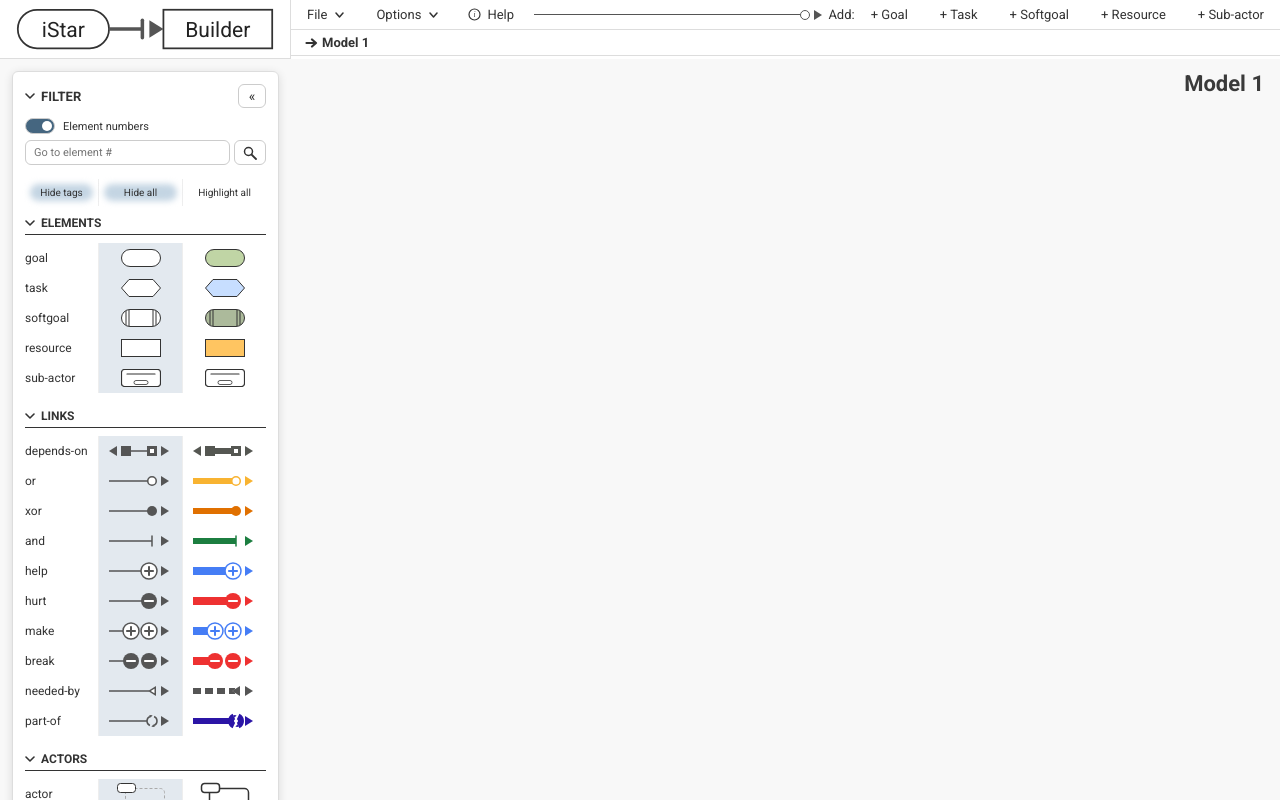
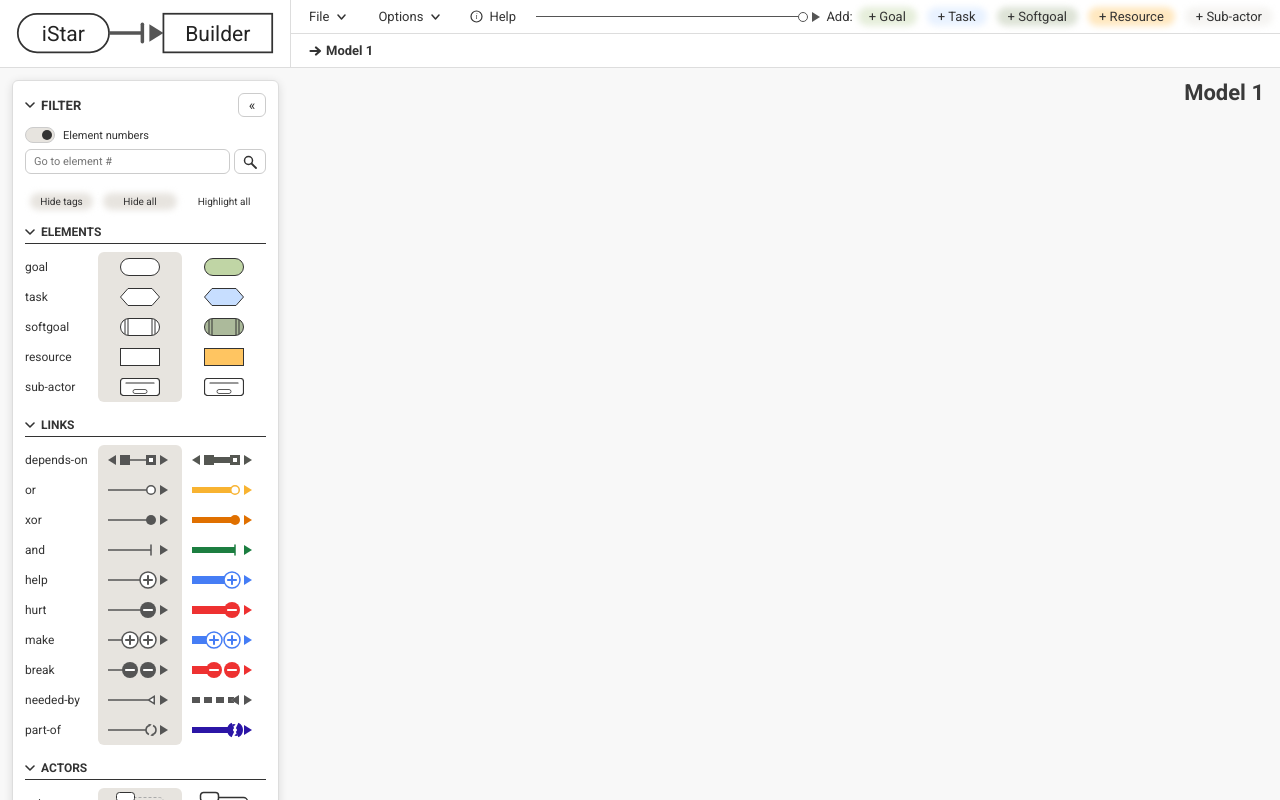
Before and after one commit to HansCastorpus/iStar-Prototype, a React (Vite) app in the folder iStar Prototype/: page / in a window 1280 px wide. Built offline with nearby package versions, Linux system fonts and the light colour scheme.

Commit message:
Ui update

```diff
--- a/iStar Prototype/src/components/FilterPanel.jsx
+++ b/iStar Prototype/src/components/FilterPanel.jsx
@@ -43,8 +43,8 @@ function useColumns() {
     const hW = (legend) => legend ? Math.max(h, LEGEND_W + 2 * CELL_PAD) : h
     return {
       panelWidth: (legend) => PANEL_CHROME + label + iW(legend) + hW(legend),
-      colI: (legend) => ({ width: iW(legend), flexShrink: 0, borderLeft: '1px solid var(--border-lt)', padding: `0 4px 0 ${COL_I_PAD_L}px` }),
-      colH: (legend) => ({ width: hW(legend), flexShrink: 0, borderLeft: '1px solid var(--border-lt)', padding: '0 4px' }),
+      colI: (legend) => ({ width: iW(legend), flexShrink: 0, padding: `0 4px 0 ${COL_I_PAD_L}px` }),
+      colH: (legend) => ({ width: hW(legend), flexShrink: 0, padding: '0 4px' }),
     }
   }, [t])
 }
@@ -301,7 +301,7 @@ function NumberTools() {
           border: '1px solid var(--border-md)', background: showNumbers ? 'var(--bg-selected)' : 'var(--node-fill)',
         }}>
           <span style={{ position: 'absolute', top: 2, left: showNumbers ? 16 : 2, width: 10, height: 10, borderRadius: 5,
-            background: showNumbers ? 'var(--bg-popup)' : 'var(--text-1)', transition: 'left 0.12s' }} />
+            background: 'var(--text-1)', transition: 'left 0.12s' }} />
         </button>
         {t('filter.numbers')}
       </label>
@@ -399,13 +399,15 @@ function Section({ label, first, legend, types, highlightTypes, isolateTypes, on
       <SectionLabel first={first} open={open} onToggle={onToggle}>{label}</SectionLabel>
       {/* Rows touch each other (the card's 4px gap would leave white strips between the cells) */}
       {open && <div style={{ display: 'flex', flexDirection: 'column' }}>
-      {types.map(type => (
+      {types.map((type, i) => (
         <TypeRow
           key={type} label={t(`type.${type}`)} legendType={type} legend={legend} cells
           inHighlight={highlightTypes.includes(type)}
           inIsolate={isolateTypes.includes(type)}
           onToggleH={() => onToggleH(type)}
           onToggleI={() => onToggleI(type)}
+          runI={{ prev: i > 0 && isolateTypes.includes(types[i - 1]), next: i < types.length - 1 && isolateTypes.includes(types[i + 1]) }}
+          runH={{ prev: i > 0 && highlightTypes.includes(types[i - 1]), next: i < types.length - 1 && highlightTypes.includes(types[i + 1]) }}
         />
       ))}
       </div>}
@@ -417,11 +419,21 @@ function Section({ label, first, legend, types, highlightTypes, isolateTypes, on
 // With cells, the column spans the row's full height and has no padding, so the toggle fills it
 const cellColumn = { alignSelf: 'stretch', padding: 0 }
 
-// A column cell used as a toggle: darker background while on, tinted on hover (the global button hover)
-function Cell({ active, onClick, children }) {
+// A column cell used as a toggle: flat darker background while on, the soft blurred patch of the header buttons on hover.
+// Selected cells join into one shape (above / below in the column, and across the two columns of a row),
+// and only the outer corners of that shape are rounded.
+// run: whether the cell above / below (same section) is on too. side: which of the two columns this is;
+// partner: whether the other column's cell in the same row is on.
+function Cell({ active, onClick, run, side, partner, children }) {
+  const R = 'var(--radius)'
+  const joinLeft = side === 'right' && partner, joinRight = side === 'left' && partner
+  const corner = (vertical, horizontal) => (vertical || horizontal ? 0 : R)
+  const radius = [corner(run?.prev, joinLeft), corner(run?.prev, joinRight), corner(run?.next, joinRight), corner(run?.next, joinLeft)].join(' ')
   return (
-    <button type="button" aria-pressed={active} onClick={onClick} style={{
-      flex: 1, alignSelf: 'stretch', padding: 0, border: 'none', borderRadius: 0, cursor: 'pointer',
+    <button type="button" aria-pressed={active} onClick={onClick} className="tbtn" style={{
+      // .tbtn gives the soft blurred patch on hover (no data-on: the selected look is the flat joined shape)
+      flex: 1, alignSelf: 'stretch', padding: 0, margin: 0, border: 'none', cursor: 'pointer',
+      borderRadius: active ? radius : 0,
       display: 'flex', alignItems: 'center', justifyContent: 'center', gap: LEGEND_GAP,
       background: active ? 'var(--cell-on)' : 'transparent', color: 'var(--text-1)',
     }}>{children}</button>
@@ -432,7 +444,7 @@ function Cell({ active, onClick, children }) {
 // cells: no checkbox; the whole column cell is the toggle, with a darker background while on
 // wrap: let long labels run onto several lines instead of being cut off with "…"
 // cols: { i, h } styles to use instead of the filter panel's columns (the actor panel's are narrower)
-function TypeRow({ label, tint, indent = 0, legendType = label, wrap = false, cells = false, cols, legend, inHighlight, inIsolate, onToggleH, onToggleI, onZoom, logo }) {
+function TypeRow({ label, tint, indent = 0, legendType = label, wrap = false, cells = false, runI, runH, cols, legend, inHighlight, inIsolate, onToggleH, onToggleI, onZoom, logo }) {
   const t = useT()
   const panelCols = useColumns()
   const iStyle = cols?.i ?? panelCols.colI(legend)
@@ -452,13 +464,13 @@ function TypeRow({ label, tint, indent = 0, legendType = label, wrap = false, ce
       </span>
       {logo && <img src={logo} alt="" style={{ width: 20, height: 20, objectFit: 'contain', flexShrink: 0, marginRight: 8 }} />}
       <div style={{ ...iStyle, ...(cells && cellColumn), display: 'flex', justifyContent: 'center', alignItems: 'center', gap: LEGEND_GAP }}>
-        {cells ? <Cell active={inIsolate} onClick={onToggleI}>{slot(false)}</Cell> : <>
+        {cells ? <Cell active={inIsolate} onClick={onToggleI} run={runI} side="left" partner={inHighlight}>{slot(false)}</Cell> : <>
           <Square active={inIsolate} onClick={onToggleI} />
           {slot(false)}
         </>}
       </div>
       <div style={{ ...hStyle, ...(cells && cellColumn), display: 'flex', justifyContent: 'center', alignItems: 'center', gap: LEGEND_GAP }}>
-        {cells ? <Cell active={inHighlight} onClick={onToggleH}>{slot(true)}</Cell> : <>
+        {cells ? <Cell active={inHighlight} onClick={onToggleH} run={runH} side="right" partner={inIsolate}>{slot(true)}</Cell> : <>
           <Square active={inHighlight} onClick={onToggleH} />
           {slot(true)}
         </>}
@@ -661,7 +673,7 @@ const colBtn = {
 const colBtnStyle = (active) => ({
   ...colBtn,
   background: active ? 'var(--bg-selected)' : 'var(--node-fill)',
-  color: active ? 'var(--bg-popup)' : 'var(--text-1)',
+  color: active ? 'var(--bg-selected-text)' : 'var(--text-1)',
   border: `1px solid ${active ? 'var(--bg-selected)' : 'var(--border-md)'}`,
 })
 
--- a/iStar Prototype/src/components/PropertyPopover.jsx
+++ b/iStar Prototype/src/components/PropertyPopover.jsx
@@ -327,7 +327,7 @@ export default function PropertyPopover({ linkPaths = {} }) {
           </label>
           {node.logo && <button onClick={() => updateNode(node.id, { logo: null, logoAspect: null })} style={btnStyle('#888')}>{t('actorPopup.logoRemove')}</button>}
         </div>
-        <button onClick={() => useStore.getState().openSubactor(node.id)} style={{ ...btnStyle('#0070f3'), marginTop: 4 }}>
+        <button onClick={() => useStore.getState().openSubactor(node.id)} style={{ ...btnStyle('var(--text-1)'), marginTop: 4 }}>
           {t('subactor.openDiagram')} ›
         </button>
       </> : <>
--- a/iStar Prototype/src/components/TabBar.jsx
+++ b/iStar Prototype/src/components/TabBar.jsx
@@ -32,6 +32,7 @@ function Tabs() {
           display: 'flex', alignItems: 'center', gap: 4, padding: '5px 14px', cursor: 'pointer', whiteSpace: 'nowrap',
           fontSize: 13, fontFamily: 'Roboto, sans-serif', flexShrink: 0,
           background: 'transparent', color: 'var(--text-1)', border: 'none', boxShadow: 'none',
+          margin: 2,
           fontWeight: active ? 700 : 400,  // the open diagram is bold; tabs have no hover or selection patch
         }
         if (editing?.id === id) {
@@ -78,7 +79,7 @@ function Path() {
           {i === path.length - 1
             ? <strong style={{ color: 'var(--text-1)' }}>{live[id].name}</strong>
             : <button onClick={() => switchModel(id)}
-                style={{ background: 'none', border: 'none', padding: 0, cursor: 'pointer', font: 'inherit', color: '#0070f3' }}>
+                style={{ background: 'none', border: 'none', padding: 0, cursor: 'pointer', font: 'inherit', color: 'var(--text-1)', textDecoration: 'underline' }}>
                 {live[id].name}
               </button>}
         </span>
@@ -93,7 +94,7 @@ export default function TabBar() {
     <div style={{
       display: 'flex', alignItems: 'center', justifyContent: 'space-between', gap: 12,
       background: 'var(--bg-header)', borderBottom: '1px solid var(--border)',
-      padding: 0, flexShrink: 0,
+      padding: 2, flexShrink: 0,
     }}>
       {/* tabs start at the left of the bar and use the width available */}
       <div style={{ minWidth: 0, display: 'flex' }}>
--- a/iStar Prototype/src/components/Toolbar.jsx
+++ b/iStar Prototype/src/components/Toolbar.jsx
@@ -290,7 +290,7 @@ function Menu({ label, active = false, align = 'left', width = 220, children })
 // One row of a menu. checked: shows a tick (the current choice); current: bold, no tick; faded: dimmed (an unused choice); danger: red
 function MenuItem({ children, onClick, checked, danger, disabled, desc, current, faded }) {
   return (
-    <button role="menuitem" onClick={onClick} disabled={disabled} style={{
+    <button role="menuitem" className="menu-item" onClick={onClick} disabled={disabled} style={{
       display: 'flex', alignItems: 'center', width: '100%', textAlign: 'left',
       background: 'none', border: 'none', padding: '6px 14px 6px 10px', gap: 6,
       fontFamily: 'Roboto, sans-serif', fontSize: 13, cursor: disabled ? 'default' : 'pointer',
@@ -419,7 +419,7 @@ export default function Toolbar() {
       display: 'flex',
       alignItems: 'center',
       gap: 0,
-      padding: 0,
+      padding: 2,
       borderBottom: '1px solid var(--border)',
       background: 'var(--bg-header)',
       flexShrink: 0,
@@ -564,9 +564,9 @@ export default function Toolbar() {
           <button
             key={id}
             onClick={() => setMode(mode === id ? 'select' : id)}
-            className="tbtn" data-on={mode === id}
+            className="tbtn" data-rest data-on={mode === id}
             style={{
-              '--btn-glow': `var(--hl-${id.replace('add-', '')})`,  // the element's own colour, as in the filter panel
+              '--btn-glow': id === 'add-subactor' ? undefined : `var(--hl-${id.replace('add-', '')})`,  // the element's own colour, as in the filter panel (sub-actor's is white: it keeps the default)
               padding: '5px 14px',
               cursor: 'pointer',
               fontSize: 13,
--- a/iStar Prototype/src/index.css
+++ b/iStar Prototype/src/index.css
@@ -19,16 +19,11 @@ button:hover:not(:disabled) {
   --text-1:     #333;
   --text-2:     #999;
   --text-3:     #aaa;
-  --bg-menu-title: #dde3e9;  /* band behind drop-down menu section titles */
-  --bg-selected: #456680;   /* selected / open buttons: desaturated prussian blue */
-  --btn-on-bg:     #6585a3;   /* filter buttons: on */
-  --btn-on-text:   #fff;
-  --btn-on-border: #5a7a98;
-  --btn-off-bg:    #f0f3f6;   /* off: light and faded */
-  --btn-off-text:  #8b95a0;
-  --btn-off-border: #d3d9df;
-  --cell-on:    #e3e9ef;   /* filter cells that are switched on */
-  --btn-glow:   #c4d5e3;   /* soft pill behind hovered / selected header buttons */
+  --bg-menu-title: #e7e4df;  /* band behind drop-down menu section titles */
+  --bg-selected: #e7e4df;   /* selected buttons in the side panels */
+  --bg-selected-text: #333;
+  --cell-on:    #e7e4df;   /* filter cells that are switched on */
+  --btn-glow:   #e7e4df;   /* soft pill behind hovered / selected header buttons */
   --text-menu:  #000;     /* drop-down menu section titles */
   --text-title: #3a3a3a;  /* popup titles and field labels */
   --text-node:  #222;
@@ -91,14 +86,9 @@ button:hover:not(:disabled) {
   --text-3:     #555;
   --bg-menu-title: #1f1f1f;
   --bg-selected: #ddd;
-  --btn-on-bg:     #6585a3;
-  --btn-on-text:   #fff;
-  --btn-on-border: #6c8cab;
-  --btn-off-bg:    #2f2f2f;
-  --btn-off-text:  #7d7d7d;
-  --btn-off-border: #3a3a3a;
-  --cell-on:    #55687b;
-  --btn-glow:   #5b7a95;
+  --bg-selected-text: #2a2a2a;
+  --cell-on:    #4a4845;
+  --btn-glow:   #625f5b;
   --text-menu:  #fff;
   --text-title: #d0d0d0;
   --text-node:  #ddd;
@@ -172,6 +162,7 @@ button, input, select, textarea {
   border-radius: 999px; background: var(--btn-glow);
   filter: blur(3px); opacity: 0; transition: opacity 0.15s;
 }
+.tbtn[data-rest]::before { opacity: 0.4; }   /* faintly visible even at rest */
 .tbtn:hover::before, .tbtn[data-on="true"]::before { opacity: 1; }
 /* The soft patch replaces the app-wide hover tint, which would show as a flat grey button shape */
 .tbtn:hover:not(:disabled) { box-shadow: none; }
@@ -179,3 +170,9 @@ button, input, select, textarea {
 /* Scrolls with the wheel or touch, but shows no scrollbar */
 .no-scrollbar { scrollbar-width: none; }
 .no-scrollbar::-webkit-scrollbar { display: none; }
+
+/* Drop-down menu items: a thin line between neighbouring items */
+.menu-item { position: relative; }
+.menu-item + .menu-item::before {
+  content: ''; position: absolute; top: 0; left: 0; right: 0; height: 1px; background: var(--border-lt);
+}
```
